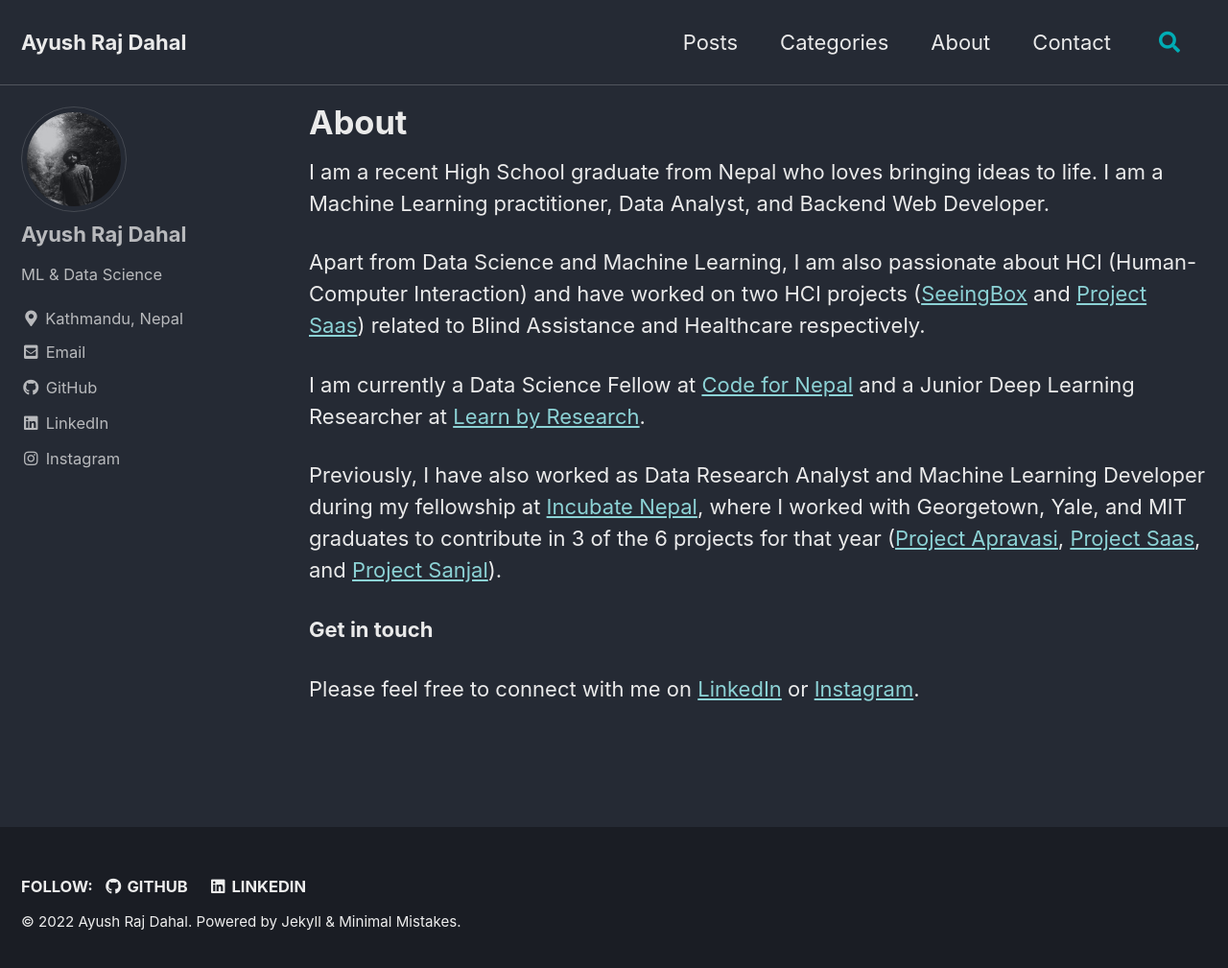
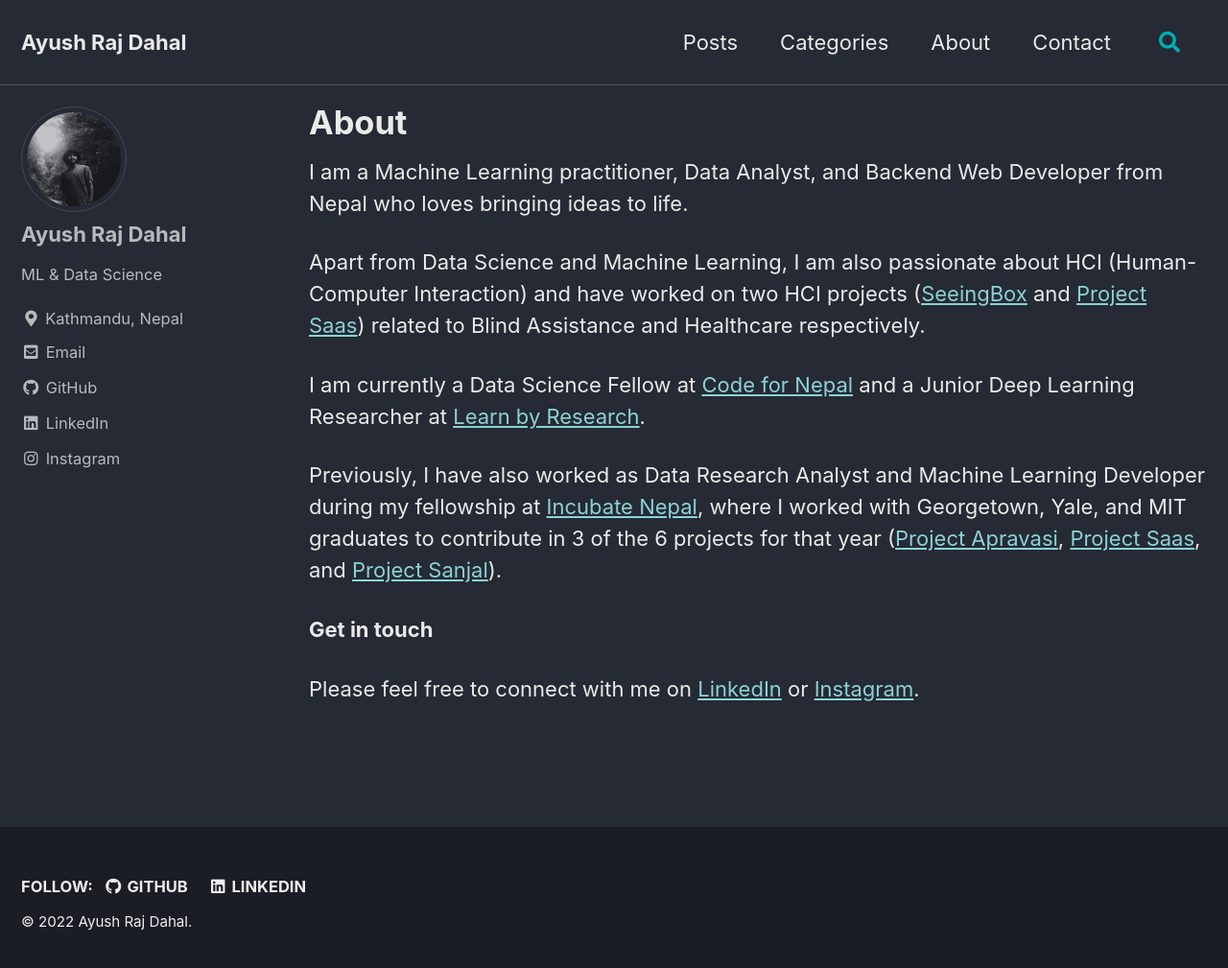
Before and after one commit to ayushrajdahal/JekyllBlog, a Jekyll site: the page built from _pages/about.md, in a window 1280 px wide and 1017 px high. Shown: the top 1009 px of the window at 96% size. Built offline with Jekyll 4.4.1, drawn with Linux system fonts in a browser that asks for light colours; cached includes are drawn as plain includes.

Commit message:
updated about, changed footer

```diff
--- a/_includes/footer.html
+++ b/_includes/footer.html
@@ -18,4 +18,4 @@
   </ul>
 </div>
 
-<div class="page__footer-copyright">&copy; {{ site.time | date: '%Y' }} {{ site.name | default: site.title }}. {{ site.data.ui-text[site.locale].powered_by | default: "Powered by" }} <a href="https://jekyllrb.com" rel="nofollow">Jekyll</a> &amp; <a href="https://mademistakes.com/work/minimal-mistakes-jekyll-theme/" rel="nofollow">Minimal Mistakes</a>.</div>
+<div class="page__footer-copyright">&copy; {{ site.time | date: '%Y' }} {{ site.name | default: site.title }}.</div>
--- a/_pages/about.md
+++ b/_pages/about.md
@@ -6,7 +6,7 @@ excerpt: Learn about me, my current endeavors, and the motive behind this person
 ---
 
 
-I am a recent High School graduate from Nepal who loves bringing ideas to life. I am a Machine Learning practitioner, Data Analyst, and Backend Web Developer.
+I am a Machine Learning practitioner, Data Analyst, and Backend Web Developer from Nepal who loves bringing ideas to life.
 
 Apart from Data Science and Machine Learning, I am also passionate about HCI (Human-Computer Interaction) and have worked on two HCI projects ([SeeingBox](https://github.com/dhaydoo/SeeingBox) and [Project Saas](https://projectsaas.info)) related to Blind Assistance and Healthcare respectively.
 
```
